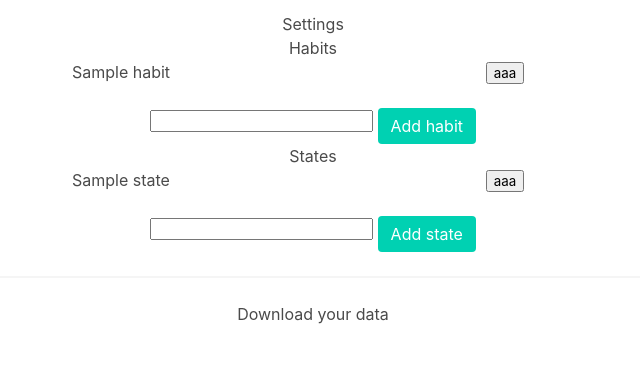
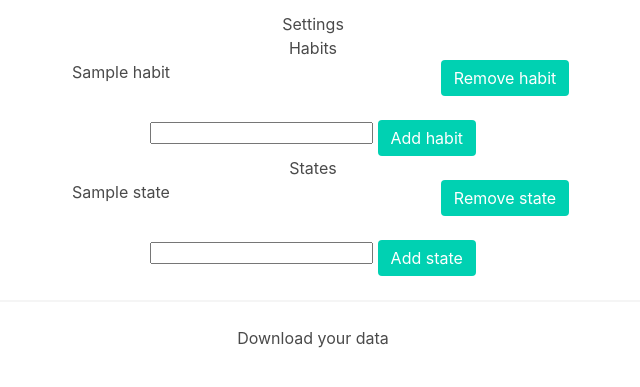
Before and after one commit to KosAqH/Habit-tracker, a Flask app: page /settings in a window 1280 px wide. Shown: the part 52-439 px from the top of the page, without its empty margins (327-967 px from the left). Run offline with Flask 3, Linux system fonts and the light colour scheme; a user stored in the database is signed in; tables that the repository leaves empty hold one stand-in row (values such as "Sample post").

Commit message:
Add functionality of removing habits and states

```diff
--- a/app/main.py
+++ b/app/main.py
@@ -282,3 +282,31 @@ def add_state():
     db.session.commit()
 
     return redirect("settings")
+
+@main.route('/delete_habit', methods = ['POST'])
+@login_required
+def delete_habit():
+    uid = current_user.id
+    habit_id = request.form.get("habit_id")
+
+    habit = db.session.scalar(
+        db.select(Habit)
+        .filter_by(user_id=uid, id=habit_id)
+    )
+    db.session.delete(habit)
+    db.session.commit()
+    return redirect("settings")
+
+@main.route('/delete_state', methods = ['POST'])
+@login_required
+def delete_state():
+    uid = current_user.id
+    state_id = request.form.get("state_id")
+
+    state = db.session.scalar(
+        db.select(State)
+        .filter_by(user_id=uid, id=state_id)
+    )
+    db.session.delete(state)
+    db.session.commit()
+    return redirect("settings")
--- a/app/templates/settings.html
+++ b/app/templates/settings.html
@@ -14,7 +14,10 @@
         {{habit.name}}
       </div>
       <div class="column">
-        <button>aaa</button>
+        <form action="delete_habit" method="post">
+          <input type=hidden value="{{habit.id}}" name=habit_id />
+          <button class="button is-primary">Remove habit</button>
+        </form>
       </div>
     </div>
   {% endfor %}
@@ -35,7 +38,10 @@
         {{state.name}}
       </div>
       <div class="column">
-        <button>aaa</button>
+        <form action="delete_state" method="post">
+          <input type=hidden value="{{state.id}}" name=state_id />
+          <button class="button is-primary">Remove state</button>
+        </form>
       </div>
     </div>
   {% endfor %}
```
